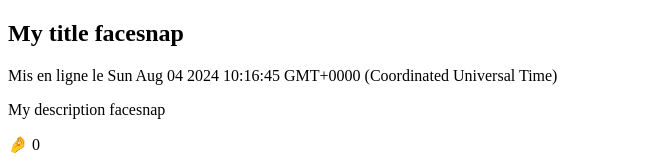
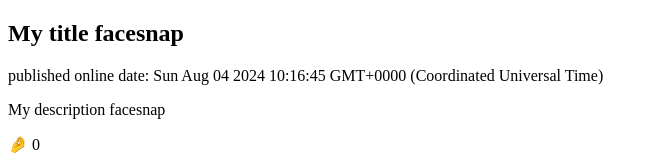
Before and after one commit to zoulou421/FaceSnapAngularApp, an Angular app: page / in a window 1280 px wide. Shown: the top 160 px of the page, without its empty margins (0-658 px from the left). Built offline with nearby package versions, Linux system fonts and the light colour scheme.

Commit message:
first commit

```diff
--- a/src/app/face-snap/face-snap.component.html
+++ b/src/app/face-snap/face-snap.component.html
@@ -1,4 +1,4 @@
 <h2>{{ title }}</h2>
-<p>Mis en ligne le {{ createdAt }}</p>
+<p>published online date: {{ createdAt }}</p>
 <p>{{ description }}</p>
 <p>🤌 {{ snaps }}</p>
```
